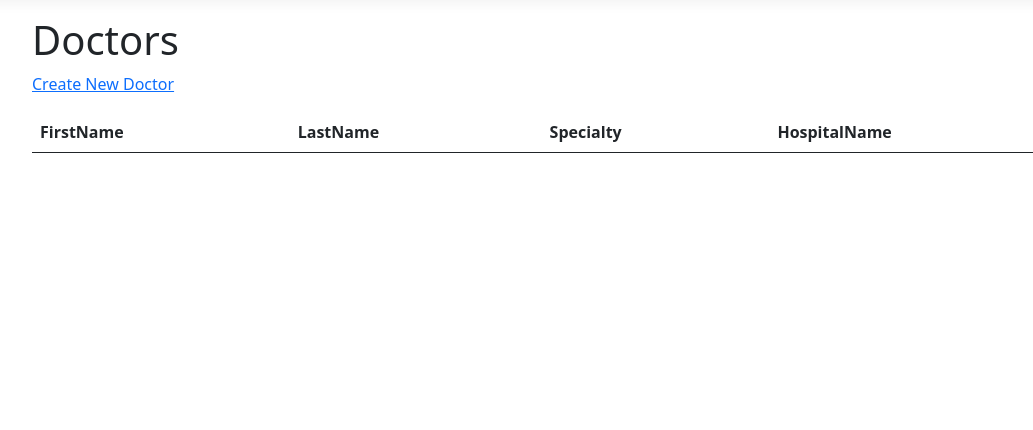
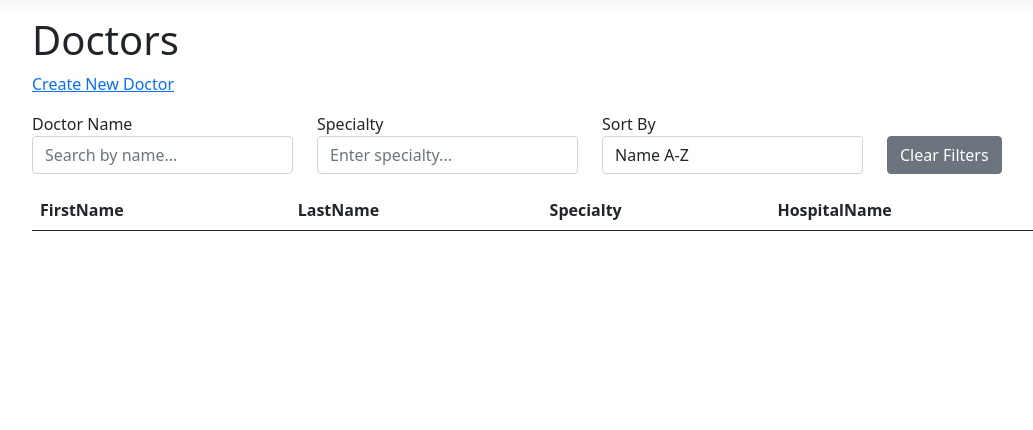
Before and after one commit to gabrielasultanova-blip/HospitalManager, an ASP.NET Core app: page /Doctor in a window 1280 px wide. Shown: the part 57-487 px from the top of the page, without its empty margins (50-1083 px from the left). Run offline with ASP.NET Core 8, Linux system fonts and the light colour scheme; lists and menus that the app fills with data are empty; style sheets or scripts are compiled from the project's sources.

Commit message:
Novo ajax neshta

```diff
--- a/Hospital_Manager/Controllers/DoctorController.cs
+++ b/Hospital_Manager/Controllers/DoctorController.cs
@@ -39,6 +39,23 @@ namespace Hospital_Manager.Controllers
             }
 
             return View(model);
+        }
+
+        [HttpGet]
+        public async Task<IActionResult> GetFilteredDoctors(string? search, string? specialty, string? sortOrder)
+        {
+            var doctors = await doctorService.GetAllDoctorsAsync(search, specialty, sortOrder);
+
+            var result = doctors.Select(d => new
+            {
+                id = d.Id,
+                firstName = d.FirstName,
+                lastName = d.LastName,
+                specialty = d.Specialty,
+                hospitalName = d.Hospital.Name
+            }).ToList();
+
+            return Json(result);
         }
 
         public async Task<IActionResult> Details(int id)
--- a/Hospital_Manager/Views/Doctor/Index.cshtml
+++ b/Hospital_Manager/Views/Doctor/Index.cshtml
@@ -9,6 +9,39 @@
 <p>
     <a asp-action="Create">Create New Doctor</a>
 </p>
+
+<div class="row mb-3">
+    <div class="col-md-3">
+        <label>Doctor Name</label>
+        <input type="text" id="search"
+            class="form-control"
+            placeholder="Search by name..." />
+    </div>
+
+    <div class="col-md-3">
+        <label>Specialty</label>
+        <input type="text" id="specialty"
+            class="form-control"
+               placeholder="Enter specialty..."/>
+    </div>
+
+    <div class="col-md-3">
+        <label>Sort By</label>
+       <select id="sortOrder" class="form-control">
+            <option value="name_asc">Name A-Z</option>
+            <option value="name_desc">Name Z-A</option>
+            <option value="specialty">Specialty A-Z</option>
+        </select>
+    </div>
+
+    <div class="col-md-3 d-flex align-items-end">
+        <button type="button" id="clearFilters"
+            class="btn btn-secondary">
+        Clear Filters
+    </button>
+    </div>
+
+</div>
 
 <table class="table">
     <thead>
@@ -29,7 +62,7 @@
         </tr>
     </thead>
 
-    <tbody>
+    <tbody id="doctorsTable">
         @foreach (var doctor in Model)
         {
             <tr>
--- a/Hospital_Manager_Core/Interfaces/IDoctorService.cs
+++ b/Hospital_Manager_Core/Interfaces/IDoctorService.cs
@@ -9,7 +9,7 @@ namespace Hospital_Manager_Core.Interfaces
 {
     public interface IDoctorService
     {
-        Task<List<Doctor>> GetAllDoctorsAsync();
+        Task<List<Doctor>> GetAllDoctorsAsync(string? search = null, string? specialty = null, string? sortOrder = null);
         Task<Doctor?> GetDoctorByIdAsync(int id);
         Task<Doctor?> GetDoctorDetailsAsync(int id);
         Task AddDoctorAsync(Doctor doctor);
```
Also changed, not shown: Hospital_Manager/Views/Hospital/Index.cshtml (+16 -2 lines), Hospital_Manager_Core/Services/DoctorService.cs (+39 -4 lines).
